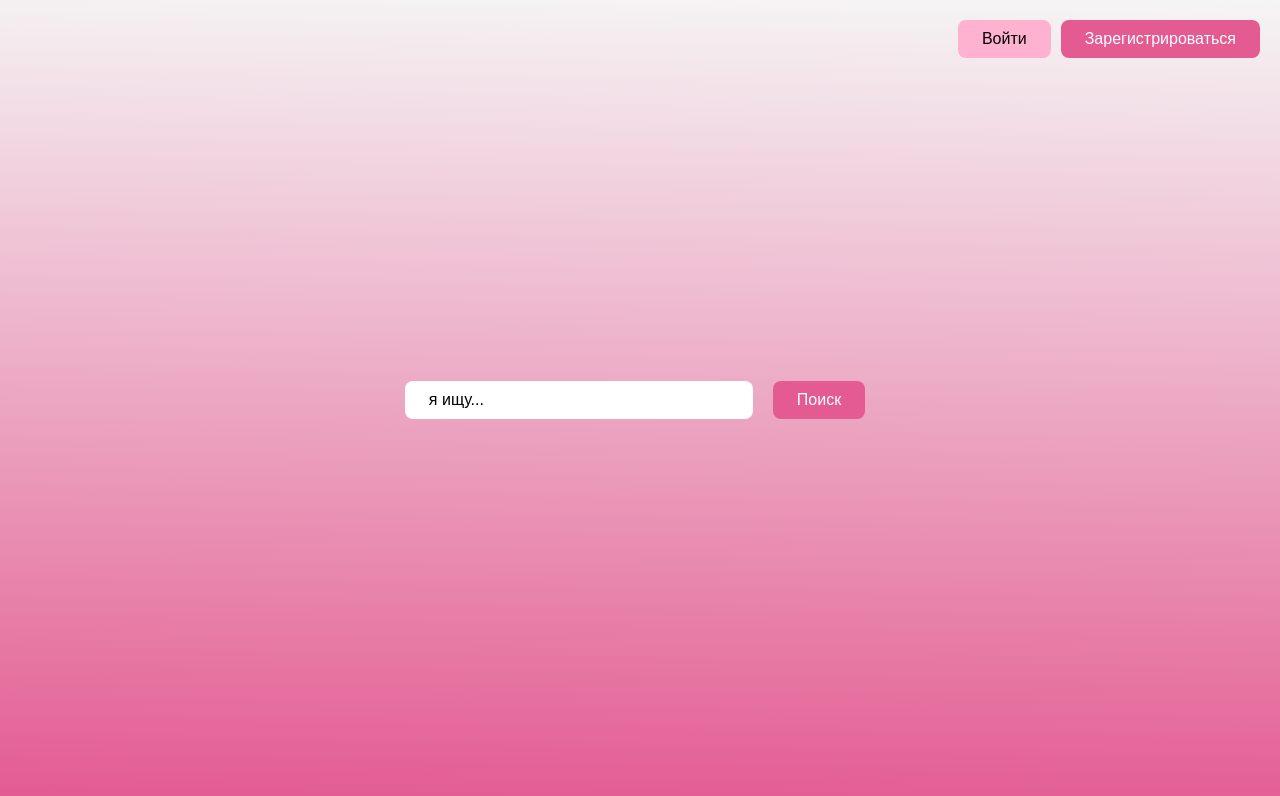
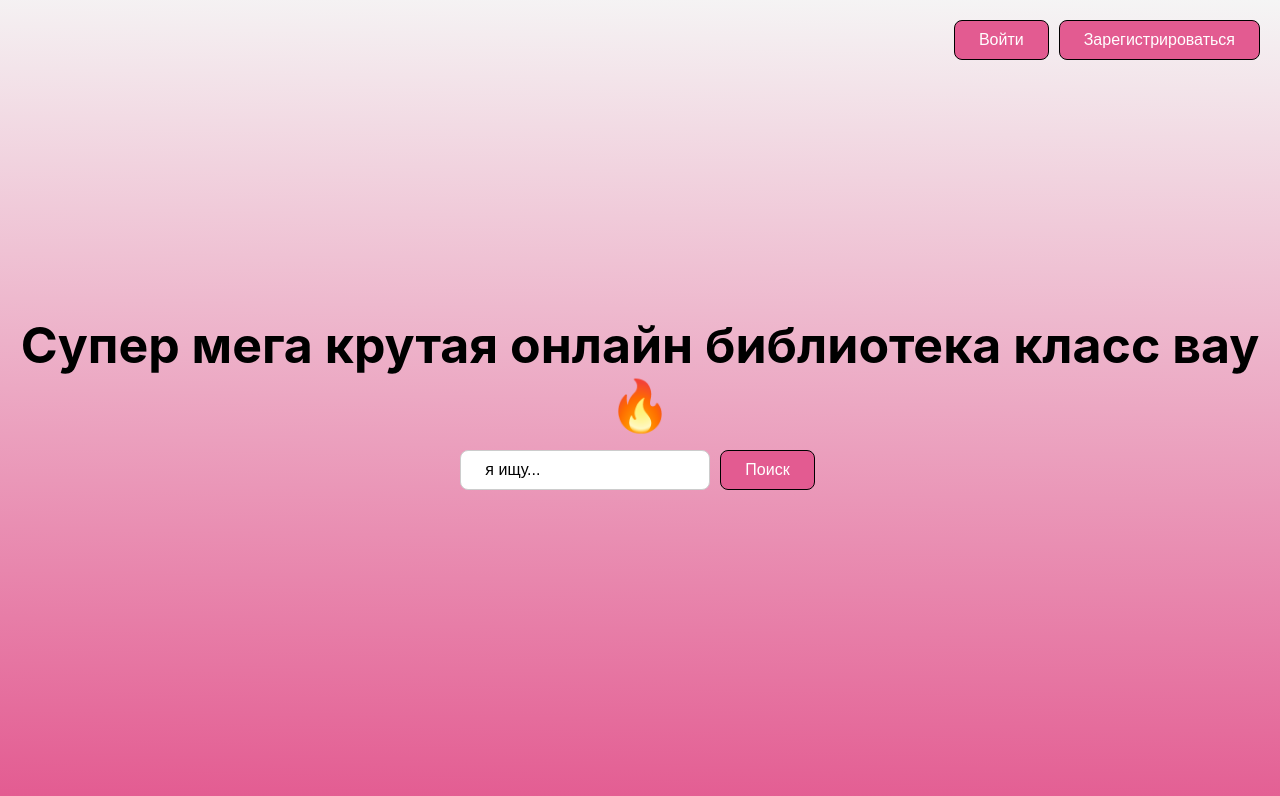
Before and after one commit to Digital-Biblioteka/library_frontend, a React (Create React App) app in the folder Frontend/: page / in a window 1280 px wide. Shown: the top 796 px of the page. Built offline with nearby package versions, Linux system fonts and the light colour scheme.

Commit message:
some style

```diff
--- a/Frontend/src/App.css
+++ b/Frontend/src/App.css
@@ -10,6 +10,14 @@
 }
 
 
+.label{
+  text-align: center;
+  color: black;
+  font-size: 50px;
+  font-weight: bold;
+  margin: 10px;
+}
+
 .header {
   position: absolute;
   top: 20px;
@@ -21,34 +29,36 @@
   background-color: #E35B91;
   color: white;
   font-size: 16px;
-  border: none;
+  border: 1px solid #000000;
   border-radius: 8px;
   margin-left: 10px
 }
 
 .sign-up-btn:hover {
-  background-color: #ee71aa;
+  background-color: #FFB1D0;
+  color: black;
 }
 
 .sign-in-btn {
   padding: 10px 24px;
-  background-color: #FFB1D0;
-  color: black;
+  background-color: #E35B91;
+  color: white;
   font-size: 16px;
-  border: none;
+  border: 1px solid #000000;
   border-radius: 8px;
   margin-left: 10px
 }
 
 .sign-in-btn:hover {
-  background-color: #E35B91;
+  background-color: #FFB1D0;
+  color: black;
 }
 
 .search-container {
   display: flex;
   align-items: center;
   justify-content: center;
-  gap: 10px; /* Расстояние между полем и кнопкой */
+  gap: 5px;
 }
 
 .search-field {
@@ -56,8 +66,8 @@
   padding: 10px 24px;
   font-size: 16px;
   border-radius: 8px;
-  border: none;
-  width: 300px;
+  border: 1px solid #ccc;
+  width: 200px;
 }
 
 .search-btn {
@@ -65,12 +75,13 @@
   background-color: #E35B91;
   color: white;
   font-size: 16px;
-  border: none;
+  border: 1px solid #000000;
   border-radius: 8px;
   cursor: pointer;
-  margin: 10px;
+  margin: 5px;
 }
 
 .search-btn:hover {
-  background-color: #ee71aa;
+  background-color: #FFB1D0;
+  color: black;
 }
--- a/Frontend/src/App.js
+++ b/Frontend/src/App.js
@@ -42,6 +42,8 @@ function HomePage() {
                 </button>
             </div>
 
+            <text className="label"> Cупер мега крутая онлайн библиотека класс вау 🔥</text>
+
             <div className="search-container">
                 <input
                     className="search-field"
```
